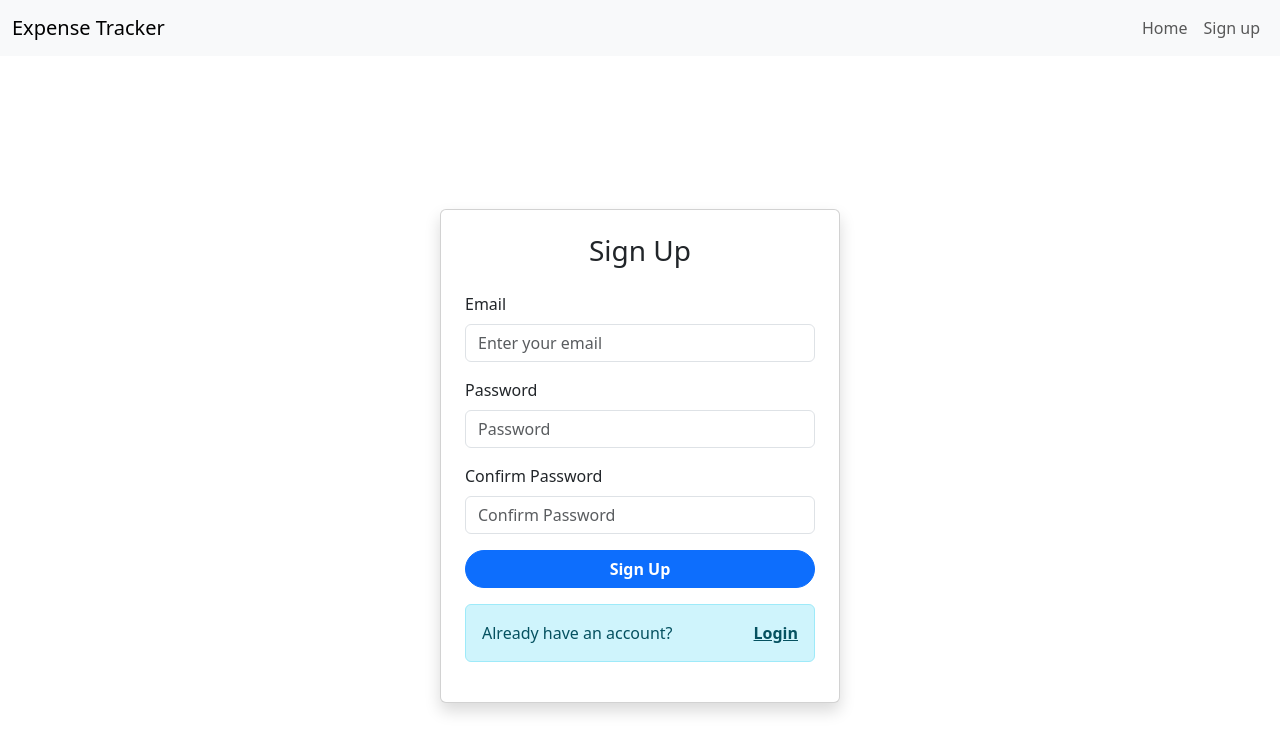
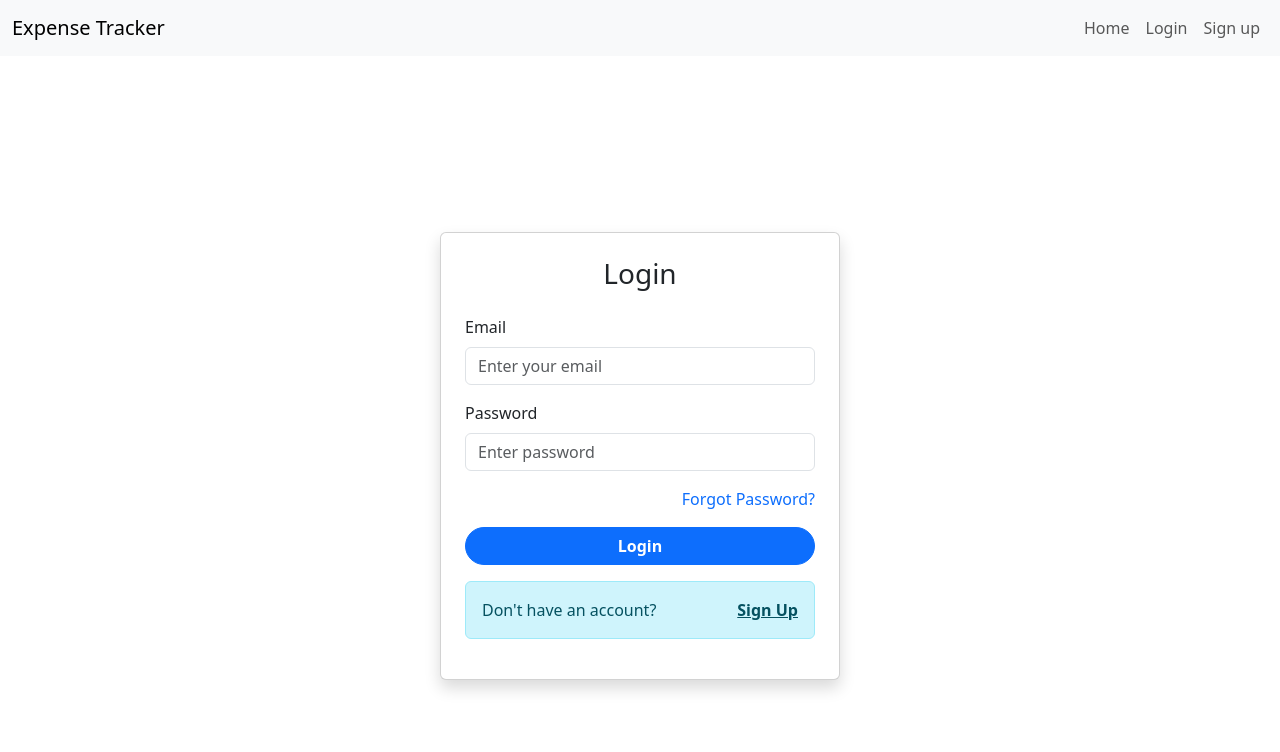
Before and after one commit to kashishkushwaha09/expense-tracker, a React (Vite) app: page /login in a window 1280 px wide. Shown: the top 752 px of the page. Built offline with nearby package versions, Linux system fonts and the light colour scheme.

Commit message:
add login functionality and update navigation links

```diff
--- a/src/components/AuthForm.jsx
+++ b/src/components/AuthForm.jsx
@@ -2,8 +2,10 @@ import React, { useState } from 'react'
 import InputField from './InputField'
 import { useContext } from 'react';
 import { AuthContext } from '../context/AuthContext';
+import { useNavigate } from "react-router-dom";
+const AuthForm = () => {
 
-const AuthForm = () => {
+const navigate = useNavigate();
   const [formData,setFormData]=useState({
     email:"",
     password:"",
@@ -15,6 +17,7 @@ const AuthForm = () => {
     password:"",
     confirmPassword:""
   });
+  const [loading,setLoading]=useState();
  const {signup,login}=useContext(AuthContext);
   const handleChange=(e)=>{
     const { name, value } = e.target;
@@ -41,15 +44,37 @@ const AuthForm = () => {
       setError(newErrors);
       return !Object.values(newErrors).some((item)=>item);
   }
-  const handleSubmit=async(e)=>{
-    e.preventDefault();
-     const isValid=isFormValid();
-     if(isValid){
-        const {email,password}=formData;
-       const resp=await signup(email,password);
+  const handleSubmit = async (e) => {
+  e.preventDefault();
 
-     }
+  if (loading) return;
+
+  setLoading(true);
+  setError({
+    main:"",
+    email:"",
+    password:"",
+    confirmPassword:""
+  })
+  try {
+    const isValid = isFormValid();
+
+    if (!isValid) return;
+
+    const { email, password } = formData;
+
+    const resp = await signup(email, password);
+
+    console.log(resp);
+    navigate("/login");
+  } catch (error) {
+    console.error("Signup Error:", error);
+    setError((prev)=>({...prev,main:error.message || "Something went wrong"}))
+  } finally {
+    setLoading(false);
   }
+};
+
   return (
     <div className="container d-flex justify-content-center align-items-center vh-100">
   <div className="card shadow p-4" style={{ width: "400px" }}>
--- a/src/components/ExpenseNav.jsx
+++ b/src/components/ExpenseNav.jsx
@@ -9,7 +9,8 @@ const ExpenseNav = () => {
           <Navbar.Brand href="#home">Expense Tracker</Navbar.Brand>
             <Nav className="ms-auto">
             <Nav.Link href="/">Home</Nav.Link>
-            <Nav.Link href="/login">Sign up</Nav.Link>
+             <Nav.Link href="/login">Login</Nav.Link>
+            <Nav.Link href="/signup">Sign up</Nav.Link>
             {/* <Nav.Link href="#pricing">Pricing</Nav.Link> */}
           </Nav>
         </Container>
--- /dev/null
+++ b/src/components/LoginForm.jsx
@@ -0,0 +1,154 @@
+import React, { useState, useContext } from "react";
+import InputField from "./InputField";
+import { AuthContext } from "../context/AuthContext";
+import { useNavigate, Link } from "react-router-dom";
+
+const LoginForm = () => {
+  const navigate = useNavigate();
+
+  const [formData, setFormData] = useState({
+    email: "",
+    password: "",
+  });
+
+  const [error, setError] = useState({
+    main: "",
+    email: "",
+    password: "",
+  });
+
+  const [loading, setLoading] = useState(false);
+
+  const { login } = useContext(AuthContext);
+
+  const handleChange = (e) => {
+    const { name, value } = e.target;
+
+    setFormData((prev) => ({
+      ...prev,
+      [name]: value,
+    }));
+  };
+
+  const isFormValid = () => {
+    const { email, password } = formData;
+
+    let newErrors = {
+      main: "",
+      email: "",
+      password: "",
+    };
+
+    if (!email.trim()) {
+      newErrors.email = "Email is required";
+    }
+
+    if (password.length < 6) {
+      newErrors.password = "Password must be at least 6 characters";
+    }
+
+    setError(newErrors);
+
+    return !Object.values(newErrors).some((item) => item);
+  };
+
+  const handleSubmit = async (e) => {
+    e.preventDefault();
+
+    if (loading) return;
+
+    setLoading(true);
+
+    setError({
+      main: "",
+      email: "",
+      password: "",
+    });
+
+    try {
+      const isValid = isFormValid();
+
+      if (!isValid) return;
+
+      const { email, password } = formData;
+
+      const resp = await login(email, password);
+
+      console.log(resp);
+
+      navigate("/");
+    } catch (error) {
+      console.error("Login Error:", error);
+
+      setError((prev) => ({
+        ...prev,
+        main: error.message || "Something went wrong",
+      }));
+    } finally {
+      setLoading(false);
+    }
+  };
+
+  return (
+    <div className="container d-flex justify-content-center align-items-center vh-100">
+      <div className="card shadow p-4" style={{ width: "400px" }}>
+        <h3 className="text-center mb-4">Login</h3>
+
+        <form onSubmit={handleSubmit}>
+          <InputField
+            type="email"
+            label="Email"
+            name="email"
+            placeholder="Enter your email"
+            value={formData.email}
+            onChange={handleChange}
+            error={error.email}
+          />
+
+          <InputField
+            type="password"
+            label="Password"
+            name="password"
+            placeholder="Enter password"
+            value={formData.password}
+            onChange={handleChange}
+            error={error.password}
+          />
+
+          <div className="text-end mb-3">
+            <Link to="/forgot-password" className="text-decoration-none">
+              Forgot Password?
+            </Link>
+          </div>
+
+          {error.main && (
+            <div className="alert alert-danger" role="alert">
+              {error.main}
+            </div>
+          )}
+
+          <button
+            type="submit"
+            className="btn btn-primary w-100 rounded-pill text-white fw-semibold"
+            disabled={loading}
+          >
+            {loading ? "Logging in..." : "Login"}
+          </button>
+
+          <div
+            className="alert alert-info d-flex justify-content-between align-items-center mt-3"
+            role="alert"
+          >
+            <span>Don't have an account?</span>
+
+            <Link to="/signup" className="alert-link">
+              Sign Up
+            </Link>
+          </div>
+        </form>
+      </div>
+    </div>
+  );
+};
+
+export default LoginForm;
--- a/src/components/routes/AppRoutes.jsx
+++ b/src/components/routes/AppRoutes.jsx
@@ -2,6 +2,7 @@ import React, { lazy, Suspense } from "react";
 import Layout from "../layout/Layout";
 import { Route, Routes } from "react-router-dom";
 import { Spinner } from "react-bootstrap";
+import Login from "../../pages/Login";
 
 const AuthPage=lazy(()=>import("../../pages/AuthPage"))
 const AppRoutes = () => {
@@ -17,7 +18,10 @@ const AppRoutes = () => {
         }
       >
         <Routes>
-            <Route path="/login" element={<AuthPage/>}/>
+            <Route path="/signup" element={<AuthPage/>}/>
+        </Routes>
+        <Routes>
+            <Route path="/login" element={<Login/>}/>
         </Routes>
       </Suspense>
     </Layout>
--- /dev/null
+++ b/src/pages/Login.jsx
@@ -0,0 +1,10 @@
+import React from 'react'
+import LoginForm from '../components/LoginForm'
+
+const Login = () => {
+  return (
+    <LoginForm/>
+  )
+}
+
+export default Login
```
